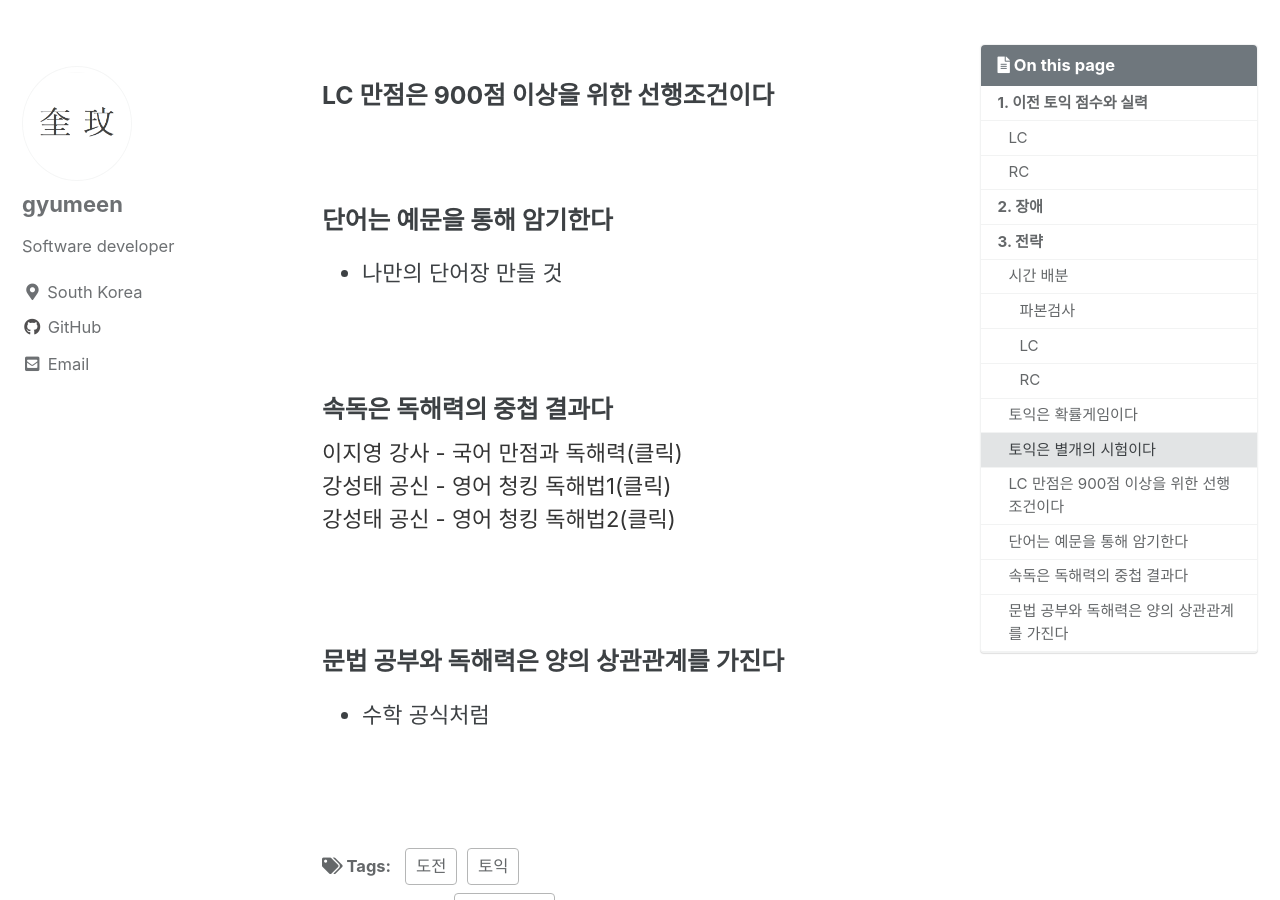
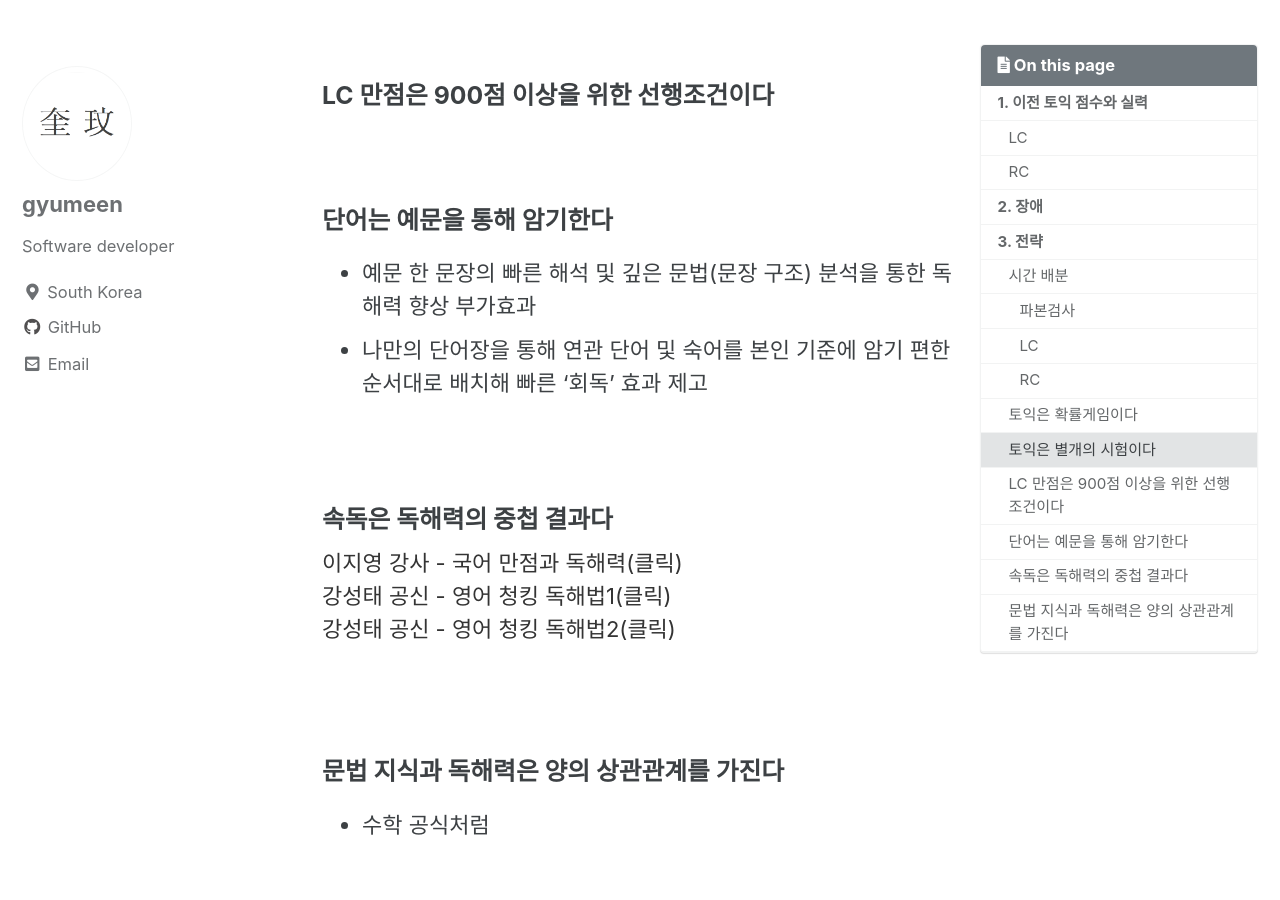
Before and after one commit to gyumeen/gyumeen.github.io, a Jekyll site: the page built from _posts/2021/Challenge/TOEIC/2021-04-01-[Toeic]1.md, in a window 1280 px wide and 900 px high, scrolled down 4809 px. Built offline with Jekyll 4.4.1, drawn with Linux system fonts in a browser that asks for light colours; cached includes are drawn as plain includes; comment, search, counter and statistics services are not loaded.

Commit message:
Update 2021-04-01-[Toeic]1.md

```diff
--- a/_posts/2021/Challenge/TOEIC/2021-04-01-[Toeic]1.md
+++ b/_posts/2021/Challenge/TOEIC/2021-04-01-[Toeic]1.md
@@ -139,7 +139,8 @@ RC 파트 5를 풀 때, 얍싸비 스킬을 적극적으로 사용한다.
 <br/>
 
 ### 단어는 예문을 통해 암기한다
-- 나만의 단어장 만들 것
+- 예문 한 문장의 빠른 해석 및 깊은 문법(문장 구조) 분석을 통한 독해력 향상 부가효과
+- 나만의 단어장을 통해 연관 단어 및 숙어를 본인 기준에 암기 편한 순서대로 배치해 빠른 '회독' 효과 제고
 
 <br/>
 
@@ -150,7 +151,7 @@ RC 파트 5를 풀 때, 얍싸비 스킬을 적극적으로 사용한다.
 
 <br/>
 
-### 문법 공부와 독해력은 양의 상관관계를 가진다
+### 문법 지식과 독해력은 양의 상관관계를 가진다
 - 수학 공식처럼
 
 <br/>
```
